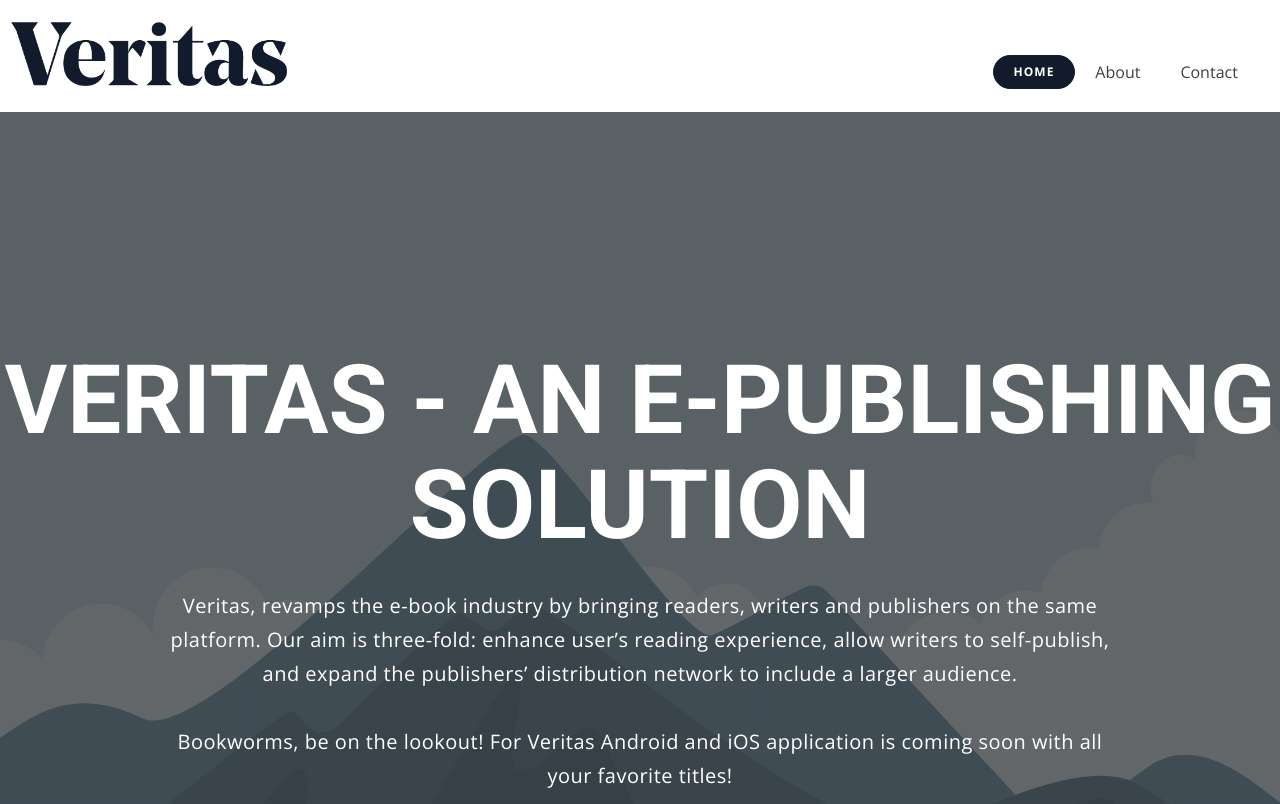
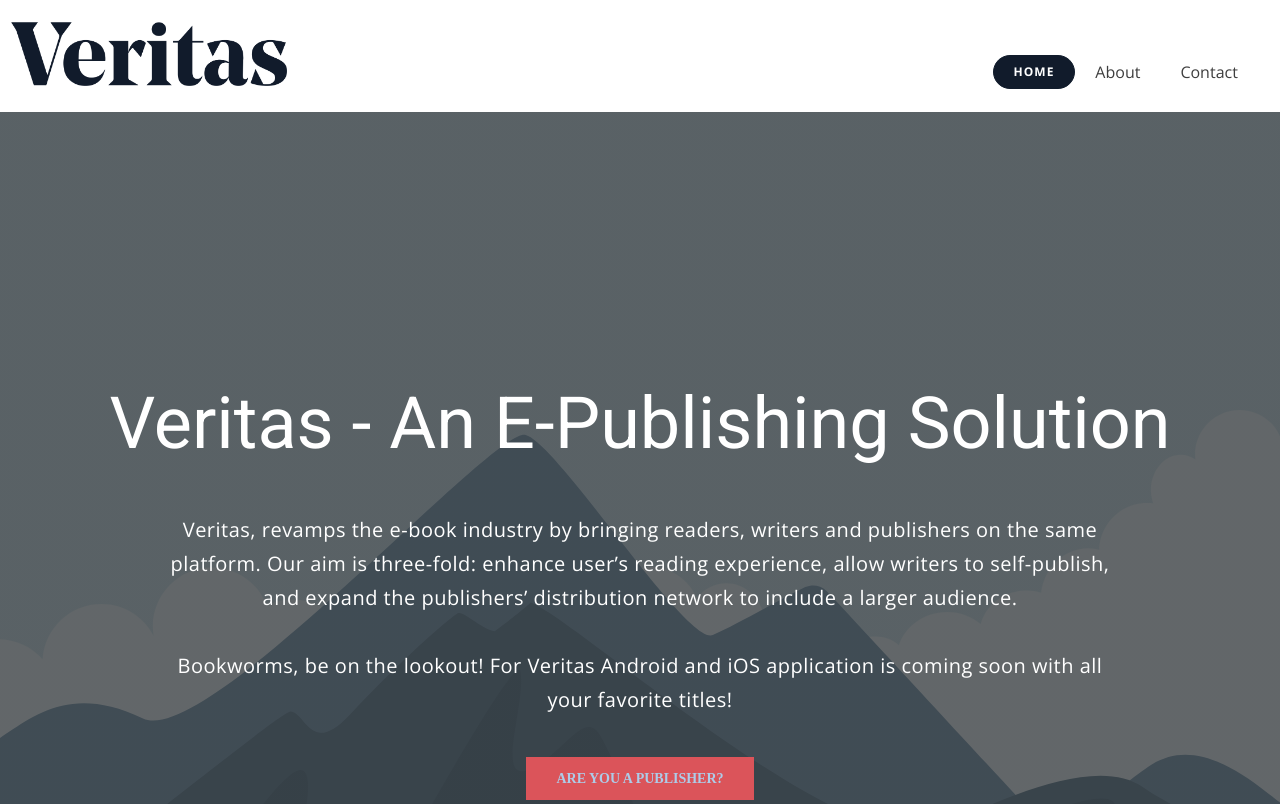
Before and after one commit to iamwaleediqbal/Veritas, a React (Create React App) app: page / in a window 1280 px wide. Shown: the top 804 px of the page. Built offline with nearby package versions, Linux system fonts and the light colour scheme.

Commit message:
fix heading text

```diff
--- a/src/Components/main_page/HomePage.js
+++ b/src/Components/main_page/HomePage.js
@@ -19,8 +19,8 @@ const HomePage = () => {
         id="sec-b452"
       >
         <div className="u-clearfix u-sheet u-valign-middle u-sheet-1">
-          <h1 className="u-text u-text-default u-title u-text-1">
-            VERITAS - An E-Publishing Solution
+          <h1 className="u-text u-title text-capitalize">
+            Veritas - An E-Publishing Solution
           </h1>
           <p className="w-75 text-white u-large-text u-text u-text-default u-text-variant u-text-2">
           Veritas, revamps the e-book industry by bringing readers, writers and publishers on the same platform. Our aim is three-fold: enhance user’s reading experience, allow writers to self-publish, and expand the publishers’ distribution network to include a larger audience.
```
